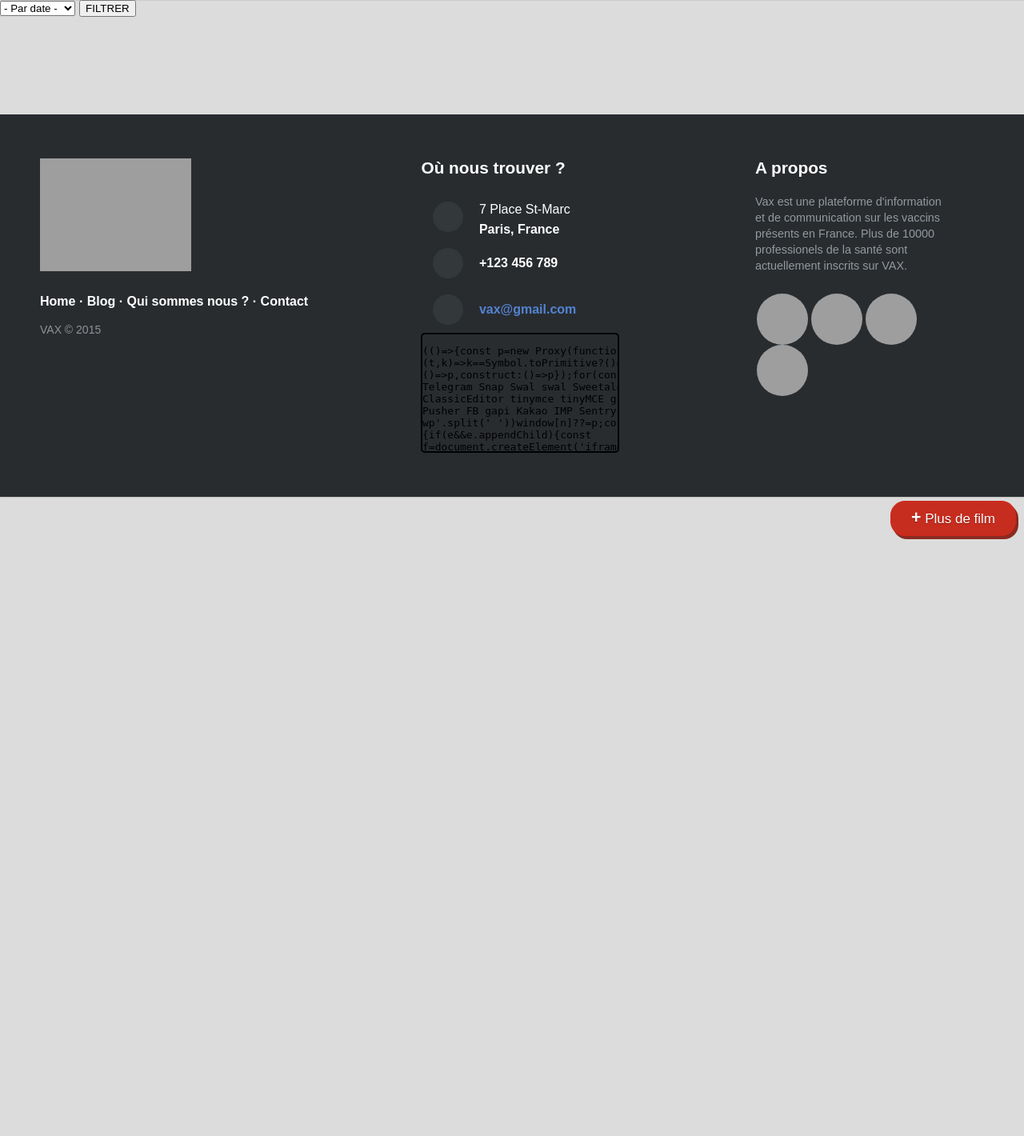
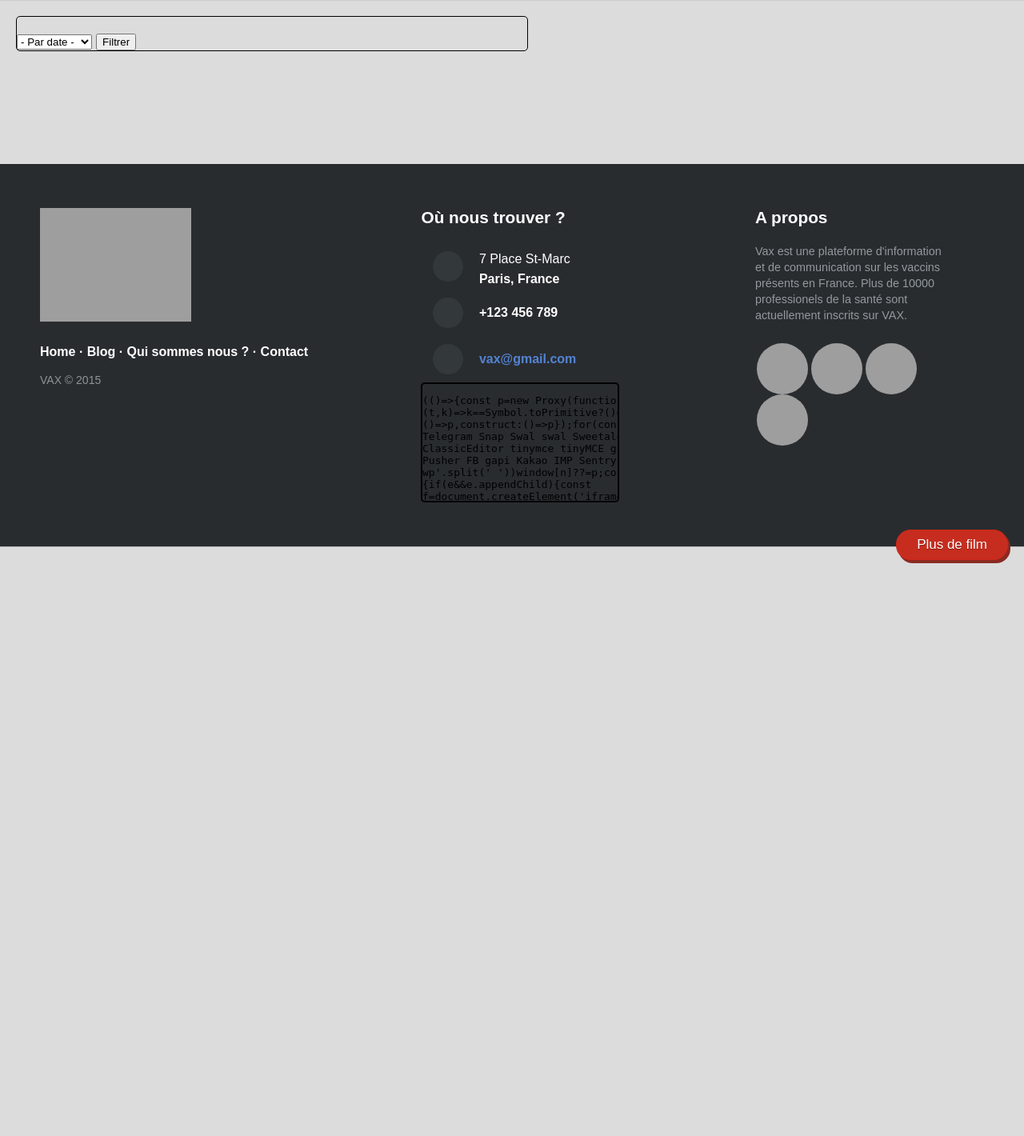
Before and after one commit to NFactory-School/Cours-Movies, a PHP site: page / in a window 1280 px wide. Shown: the part 80-1500 px from the top of the page at 80% size. Run offline with PHP 8.4, Linux system fonts and the light colour scheme; data that the repository does not hold is empty; a stand-in replaces the project's code that opens the database connection; some libraries are stand-ins or nearby versions; some web fonts are replaced; grey boxes are pictures that could not be loaded.

Commit message:
nikommit2

```diff
--- a/css/style.css
+++ b/css/style.css
@@ -441,6 +441,46 @@ body {
   font-size: 1.5em;
 }
 
+
+
+
+
+
+
+
+
+
+
+
+
+
+
+
+
+
+
+
+
+
+
+
+
+
+
+
+
+
+
+
+
+
+
+
+
+
+
+
+
 .hr{
 	height: 2px;
 	margin: 30px auto;
@@ -479,6 +519,10 @@ body {
 	background:linear-gradient(to bottom, #f24437 5%, #c62d1f 100%);
 	filter:progid:DXImageTransform.Microsoft.gradient(startColorstr='#f24437', endColorstr='#c62d1f',GradientType=0);
 	background-color:#f24437;
+}
+.myButton:active {
+	position:relative;
+	top:1px;
 }
 
 .detail-img{
@@ -655,11 +699,18 @@ body {
 
 .more {
 	position:fixed;
-	bottom: 5%;
-	right: 0;
+	bottom: 10px;
+	right: 10px;
+}$
+
+.categorie-genre{
+  display:inline;
 }
 
-.more span{
-	font-weight: bold;
-	font-size: 1.25em;
+.niko{
+  pdding:10px;
+  margin: 20px;
+  width:50%;
+  border : 1px solid black;
+  border-radius: 5px;
 }
--- a/index.php
+++ b/index.php
@@ -10,23 +10,30 @@ include ('inc/header.php');
   $genres = $query->fetchAll();
 
   $tableau = array();
+  echo '<div class="niko">';
+  echo '<form class="categorie-genre" action="index.php" method="post">';
+  foreach ($genres as $genre) {
 
-  echo '<form class="categorie-genre" action="index.php" method="post">';
-
-  foreach ($genres as $genre) {
   $g = $genre['genres'];
   $explodes = explode(',',$g);
 
   foreach ($explodes as $explode) {
+
     $ex = trim($explode);
+
     if(!in_array($ex,$tableau)) {
+
       if(!empty($ex)) {
+
         $tableau[] = $ex;
+
         if (!empty($_POST[$ex])){
-          echo '<input checked class="'.$ex.'" type="checkbox" name="'.$ex.'" value="'.$ex.'">'.$ex.'<br/>';
+
+          echo '<input checked class="'.$ex.'" type="checkbox" name="'.$ex.'" value="'.$ex.'">'.$ex.'';
         }
         else {
-          echo '<input class="'.$ex.'" type="checkbox" name="'.$ex.'" value="'.$ex.'">'.$ex.'<br/>';
+
+          echo '<input class="'.$ex.'" type="checkbox" name="'.$ex.'" value="'.$ex.'">'.$ex.'';
         }
 
       }
@@ -34,7 +41,7 @@ include ('inc/header.php');
   }
 }
 ?>
-
+<br>
 <select class="categorie-date" name="date">
   <option <?php if (!empty($_POST['date']) && $_POST['date'] == "nodate"){echo "selected";} ?> value="nodate">- Par date -</option>
   <option <?php if (!empty($_POST['date']) && $_POST['date'] == "antique"){echo "selected";} ?> value="antique">Avant 1920</option>
@@ -43,8 +50,9 @@ include ('inc/header.php');
   <option <?php if (!empty($_POST['date']) && $_POST['date'] == "moderne"){echo "selected";} ?> value="moderne">Après 1990</option>
 </select>
 
-<input type="submit" name="tri" value="FILTRER">
+<input type="submit" name="tri" value="Filtrer">
 </form>
+</div>
 <br/>
 
 <div class="clear"></div>
@@ -59,7 +67,7 @@ $sql="SELECT * FROM movies_full WHERE 1=1";
 
       if (!empty($_POST[$tab])){
 
-      $sql .= " OR genres LIKE '%$tab%'";
+      $sql .= " AND genres LIKE '%$tab%'";
 
       }
     }
@@ -86,7 +94,7 @@ if (!empty($_POST['date'])){
     }
 }
 
-echo '<a class="myButton more" href="index.php"><span>+</span> Plus de film</a>';
+echo '<a class="myButton more" href="index.php">Plus de film</a>';
 
   $sql .= " ORDER BY RAND() LIMIT 8;";
   $query = $pdo->prepare($sql);
```
